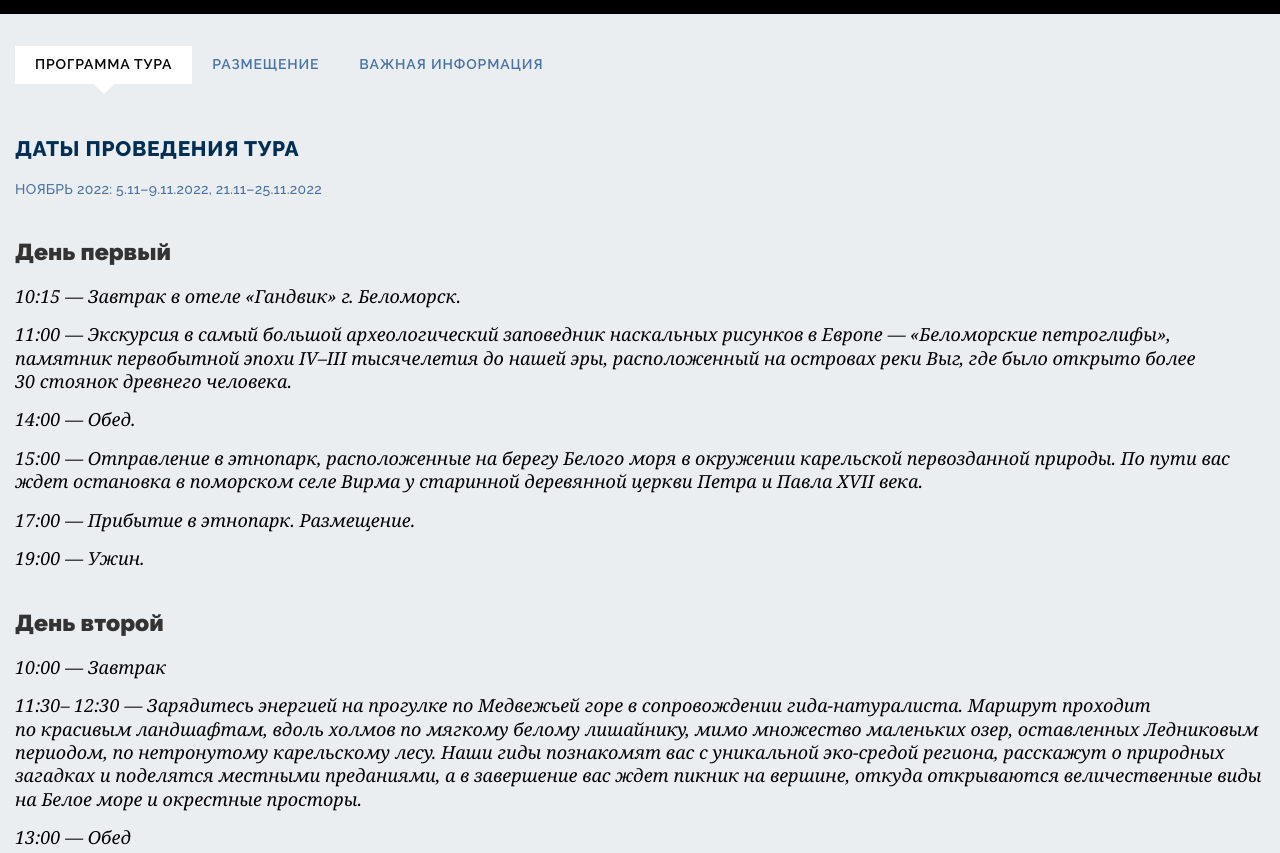
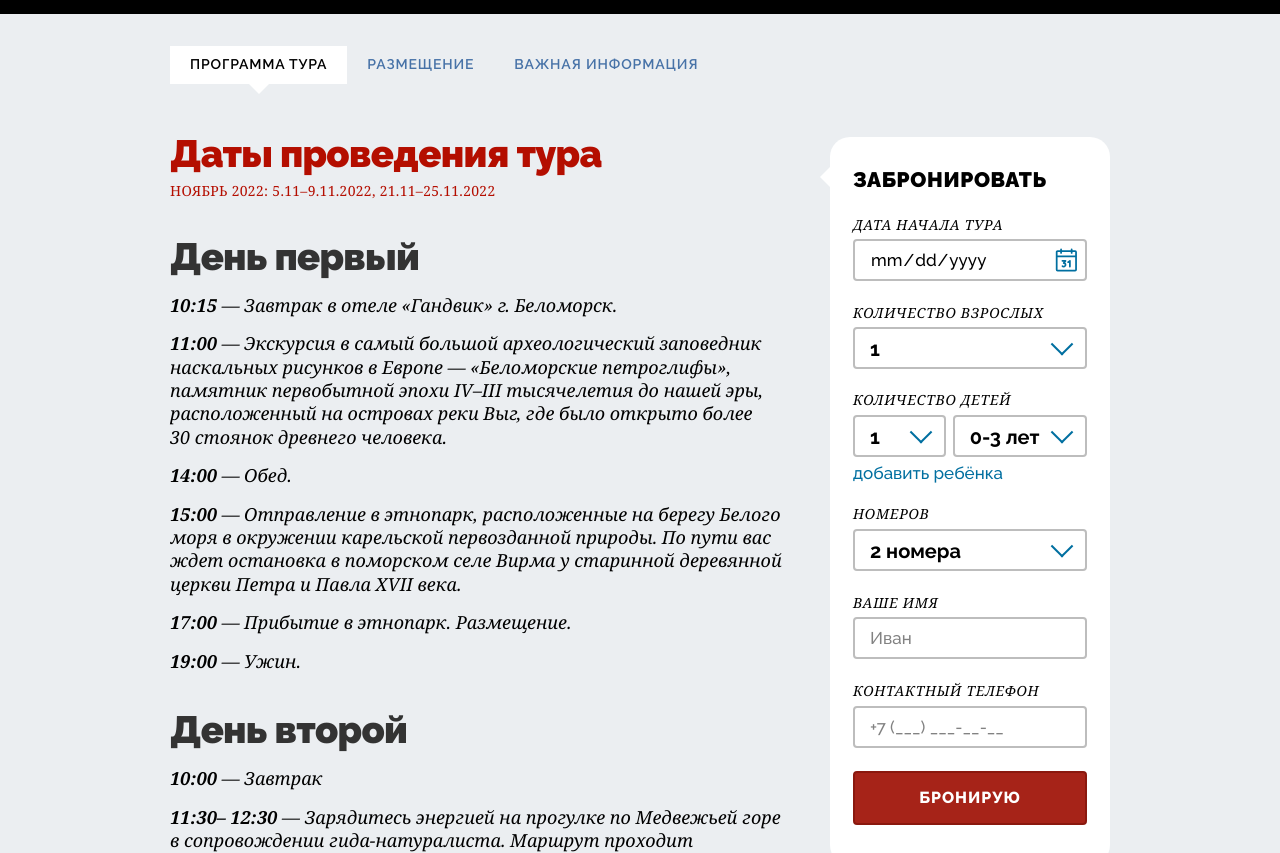
Before and after one commit to LayMorja/geography, a plain HTML site: page program.html in a window 1280 px wide. Shown: the part 1080-1933 px from the top of the page. Drawn offline with Linux system fonts and the light colour scheme; files whose address does not match are found by name.

Commit message:
Изменил свойства контейнера, теперь он сжимается

```diff
--- a/css/style.css
+++ b/css/style.css
@@ -328,7 +328,7 @@ h6 {
 }
 
 .container {
-	max-width: 85.625rem;
+	max-width: 81.875rem;
 	margin: 0 auto;
 	padding: 0 0.9375rem;
 }
@@ -724,8 +724,8 @@ h6 {
 	padding-bottom: 7.5rem;
 	display: -ms-grid;
 	display: grid;
-	-ms-grid-columns: 3.4fr 1fr;
-	grid-template-columns: 3.4fr 1fr;
+	-ms-grid-columns: 3.4fr 17.5rem;
+	grid-template-columns: 3.4fr 17.5rem;
 	-webkit-column-gap: 2.9375rem;
 	-moz-column-gap: 2.9375rem;
 	column-gap: 2.9375rem;
@@ -2585,6 +2585,10 @@ h6 {
 	line-height: 130%;
 	color: #000000;
 }
+.user-content p strong,
+.user-content p b {
+	font-weight: 700;
+}
 
 .user-content ul {
 	padding-left: 1rem;
@@ -2602,30 +2606,40 @@ h6 {
 }
 
 .program__date h3 {
-	font-weight: 800;
-	font-size: 1.3125rem;
-	line-height: 110%;
-	letter-spacing: 0.03em;
-	text-transform: uppercase;
-	color: var(--clr-blue-500);
+	font-weight: 900;
+	font-size: 2.375rem;
+	line-height: 90%;
+	letter-spacing: -0.02em;
+	color: #b40e00;
 }
 
 .program__date h3:not(:last-child) {
-	margin-bottom: 1.25rem;
+	margin-bottom: 0.75rem;
 }
 
 .program__date p {
-	font-family: var(--ff-bt);
+	font-family: 'Noto Serif';
+	font-style: normal;
 	font-weight: 500;
 	font-size: 0.875rem;
-	line-height: 1.42;
+	line-height: 120%;
 	letter-spacing: 0.02em;
 	text-transform: uppercase;
-	color: var(--clr-blue-300);
+	color: #b40e00;
 }
 
 .program__date:not(:last-child) {
 	margin-bottom: 2.5rem;
+}
+.program .user-content h2,
+.program .user-content h3 {
+	font-family: 'Raleway';
+	font-style: normal;
+	font-weight: 900;
+	font-size: 2.375rem;
+	line-height: 90%;
+	letter-spacing: -0.02em;
+	color: #333333;
 }
 
 .user-content h2,
@@ -2918,6 +2932,66 @@ h6 {
 }
 /* Container Width */
 @media (max-width: 85.37375em) {
+	.container {
+		max-width: 60.625rem;
+	}
+	.header__phone {
+		font-size: 1.375rem;
+	}
+	.logo img {
+		max-width: 13.75rem;
+	}
+	.menu__link {
+		padding: 0.9375rem 1.5625rem;
+	}
+	.menu__social {
+		margin-right: 0.625rem;
+		margin-left: 0.625rem;
+	}
+	.menu__list {
+		justify-content: flex-end;
+	}
+
+	.section-card {
+		min-height: 20rem;
+		-ms-grid-column-span: 2;
+		grid-column: span 2;
+	}
+
+	.hero::after {
+		background-size: unset;
+		bottom: -0.1875rem;
+	}
+
+	.hero__item h1,
+	.inner-hero h1 {
+		font-size: 3.5rem;
+	}
+
+	.about__container h2 {
+		font-size: 1.9rem;
+	}
+
+	.about__item div h3 {
+		font-size: 1.75rem;
+	}
+
+	.about__item p {
+		font-size: 1.0625rem;
+		padding: 1.25rem 2.1875rem;
+	}
+
+	.inner-hero::after {
+		background-size: unset;
+		bottom: -0.1875rem;
+	}
+
+	.footer__row:first-child ul:last-child li:not(:last-child) {
+		margin-right: 1.5625rem;
+	}
+}
+/* 992px */
+@media (max-width: 61.99875em) {
 	.inner-body {
 		-ms-grid-columns: 1fr;
 		grid-template-columns: 1fr;
@@ -2948,66 +3022,6 @@ h6 {
 		-ms-grid-column-span: 2;
 		grid-column: span 2;
 	}
-
-	.section-card {
-		min-height: 20rem;
-		-ms-grid-column-span: 2;
-		grid-column: span 2;
-	}
-
-	.hero::after {
-		background-size: unset;
-		bottom: -0.1875rem;
-	}
-
-	.hero__item h1,
-	.inner-hero h1 {
-		font-size: 3.5rem;
-	}
-
-	.about__container h2 {
-		font-size: 1.9rem;
-	}
-
-	.about__item div h3 {
-		font-size: 1.75rem;
-	}
-
-	.about__item p {
-		font-size: 1.0625rem;
-		padding: 1.25rem 2.1875rem;
-	}
-
-	.inner-hero::after {
-		background-size: unset;
-		bottom: -0.1875rem;
-	}
-
-	.footer__row:first-child ul:last-child li:not(:last-child) {
-		margin-right: 1.5625rem;
-	}
-}
-/* 1190px */
-@media (max-width: 74.375rem) {
-	.header__phone {
-		font-size: 1.375rem;
-	}
-	.logo img {
-		max-width: 13.75rem;
-	}
-	.menu__link {
-		padding: 0.9375rem 1.5625rem;
-	}
-	.menu__social {
-		margin-right: 0.625rem;
-		margin-left: 0.625rem;
-	}
-	.menu__list {
-		justify-content: flex-end;
-	}
-}
-/* 992px */
-@media (max-width: 61.99875em) {
 	.header {
 		padding-top: 1.875rem;
 	}
```
